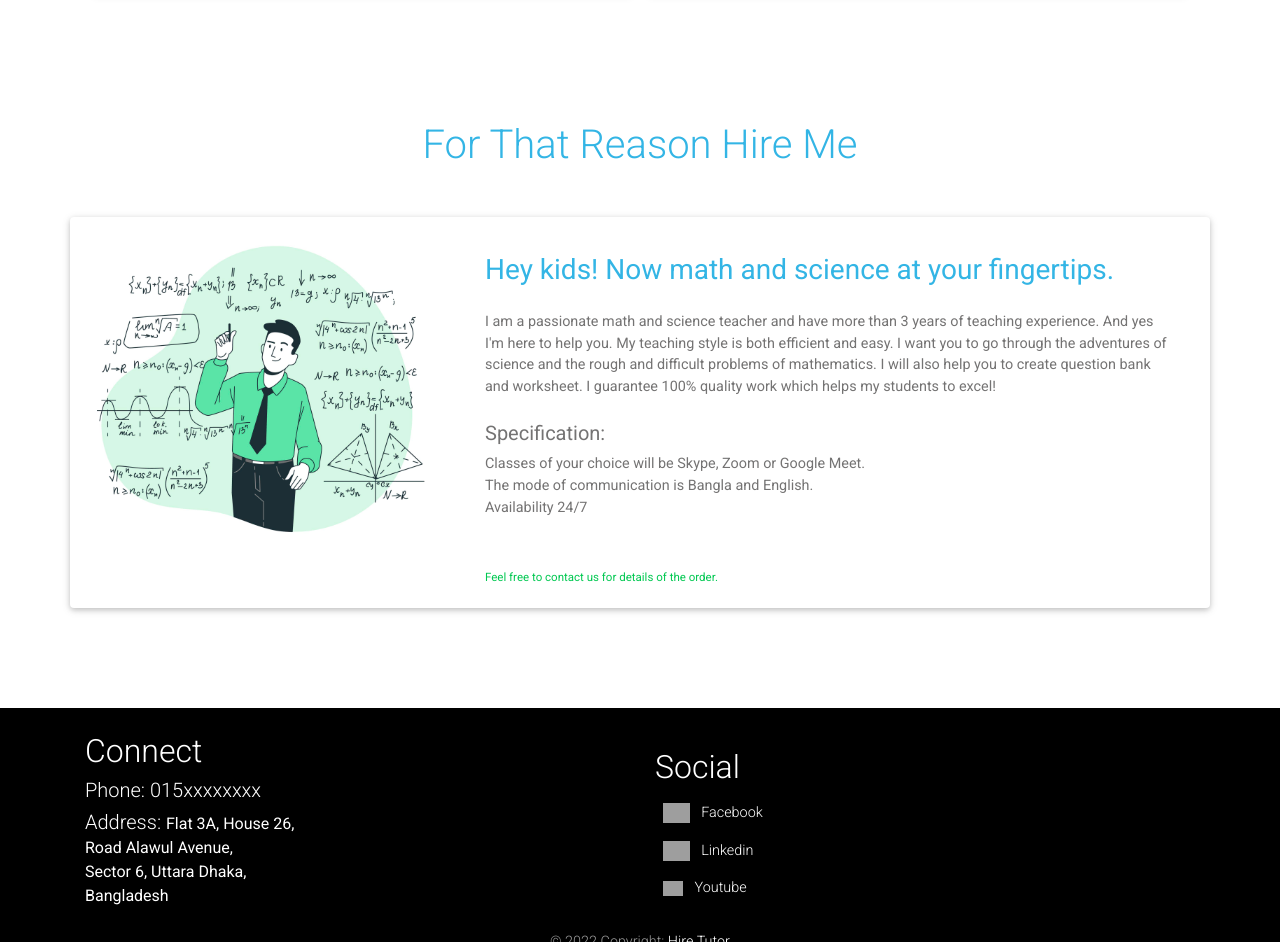
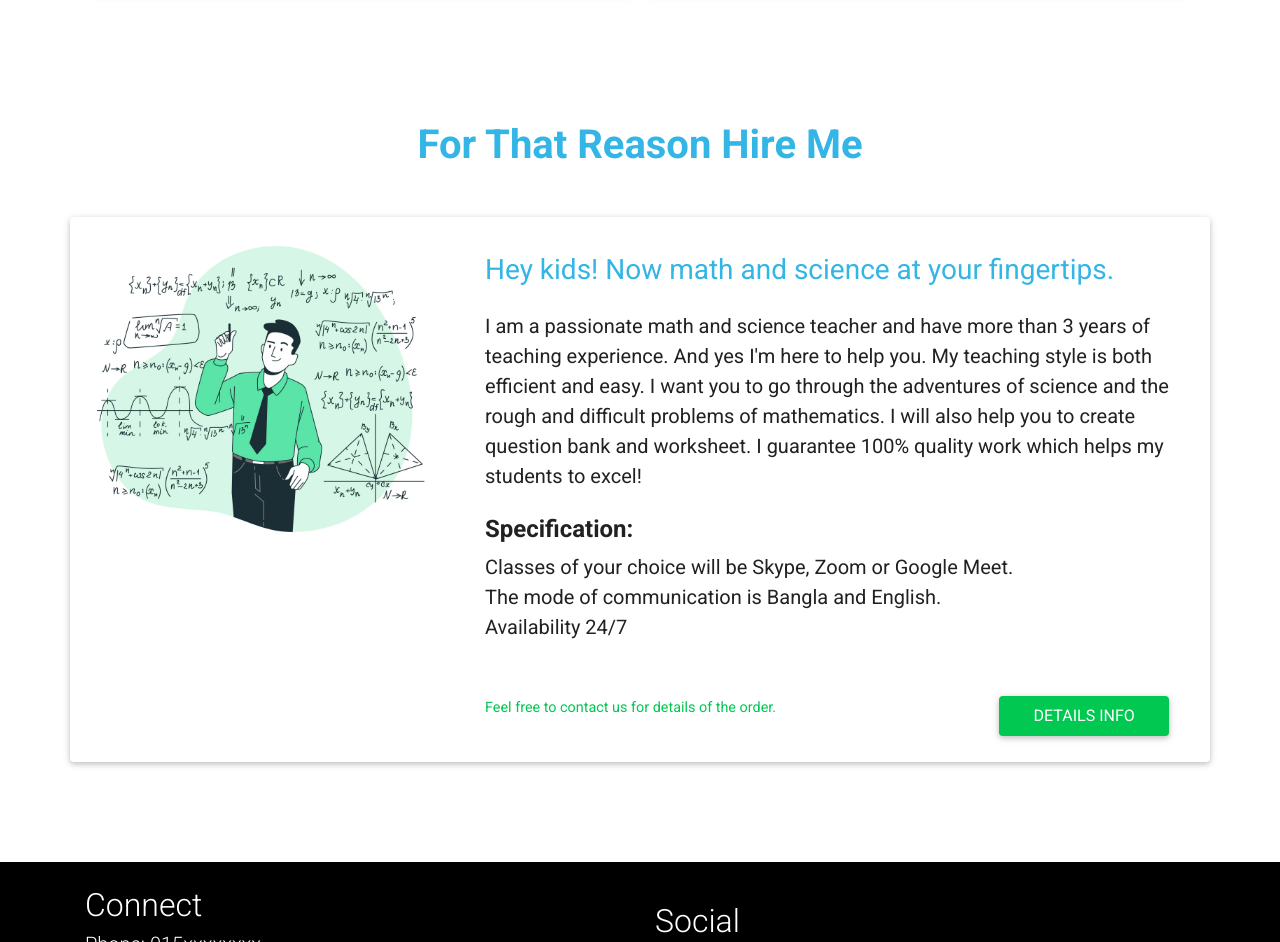
Before and after one commit to Shahriyar-Hosen/hire-tutor, a React (Create React App) app: page / in a window 1280 px wide. Shown: the part 1520-2462 px from the top of the page. Built offline with nearby package versions, Linux system fonts and the light colour scheme; grey boxes are pictures that could not be loaded.

Commit message:
create User With Email And Password add

```diff
--- a/src/Components/Home/HireMe/HireMe.js
+++ b/src/Components/Home/HireMe/HireMe.js
@@ -1,10 +1,11 @@
 import React from "react";
+import { Link } from "react-router-dom";
 import image from "../../../images/math-and-science.jpg";
 
 const HireMe = () => {
   return (
     <div className="m-t-b">
-      <h1 className="text-info text-center">For That Reason Hire Me</h1>
+      <h1 className="text-info text-center fw-bold">For That Reason Hire Me</h1>
       <div className="card my-5 container">
         <div className="row g-0">
           <div className="col-md-4">
@@ -15,7 +16,7 @@ const HireMe = () => {
               <h3 className="card-title text-info mt-3">
                 Hey kids! Now math and science at your fingertips.
               </h3>
-              <div className="card-text mt-4">
+              <div className="card-text mt-4 fs-5 text-dark">
                 <p>
                   I am a passionate math and science teacher and have more than
                   3 years of teaching experience. And yes I'm here to help you.
@@ -26,7 +27,7 @@ const HireMe = () => {
                   which helps my students to excel!
                 </p>
 
-                <h5 className="mt-4">Specification:</h5>
+                <h5 className="mt-4 fs-4 fw-bold">Specification:</h5>
 
                 <p className="mb-5">
                   Classes of your choice will be Skype, Zoom or Google Meet.{" "}
@@ -35,11 +36,14 @@ const HireMe = () => {
                   Availability 24/7
                 </p>
               </div>
-              <p className="card-text">
-                <small className="text-success ">
+              <div className="d-md-flex justify-content-between align-items-center text-center">
+                <p className="card-text text-success ">
                   Feel free to contact us for details of the order.
-                </small>
-              </p>
+                </p>
+                <Link to="/about" className="btn btn-success fs-6 py-2 rounded">
+                  Details info
+                </Link>
+              </div>
             </div>
           </div>
         </div>
--- /dev/null
+++ b/src/Components/Shared/Loading/Loading.js
@@ -0,0 +1,16 @@
+
+import React from "react";
+import { Spinner } from "react-bootstrap";
+
+const Loading = () => {
+  return (
+    <div
+      style={{ height: "300px" }}
+      className="w-100 d-flex justify-content-center align-items-center"
+    >
+      <Spinner animation="border" variant="primary" />
+    </div>
+  );
+};
+
+export default Loading;
--- a/src/Components/User/Signup/Signup.js
+++ b/src/Components/User/Signup/Signup.js
@@ -4,10 +4,22 @@ import { Link } from "react-router-dom";
 import SocialLogin from "../SocialLogin/SocialLogin";
 import signup1 from "../../../images/Login/Signup.jpg";
 import signup2 from "../../../images/Login/sign-up.jpg";
+import { useCreateUserWithEmailAndPassword } from "react-firebase-hooks/auth";
+import auth from "../../../Firebase.init/Firebase.init";
+import Loading from "../../Shared/Loading/Loading";
 
 const Signup = () => {
   const [agree, setAgree] = useState(false);
+  const [createUserWithEmailAndPassword, user, loading, error] =
+    useCreateUserWithEmailAndPassword(auth);
+
   const handleSubmit = (event) => {
+    const name = event.target.name.value;
+    const email = event.target.email.value;
+    const password = event.target.password.value;
+
+    createUserWithEmailAndPassword(email, password);
+    console.log(name, email, password);
     event.preventDefault();
   };
   return (
@@ -36,24 +48,36 @@ const Signup = () => {
                   Please Sign Up
                 </h1>
                 <Form onSubmit={handleSubmit}>
-                  <Form.Group className="mb-3 mt-3" controlId="formBasicName">
+                  <Form.Group
+                    className="mb-3 mt-3  fs-5"
+                    controlId="formBasicName"
+                  >
                     <Form.Control
                       type="text"
+                      name="name"
                       className="py-4"
                       placeholder="Enter your name"
                     />
                   </Form.Group>
-                  <Form.Group className="mb-3 mt-3" controlId="formBasicEmail">
+                  <Form.Group
+                    className="mb-3 mt-3  fs-5"
+                    controlId="formBasicEmail"
+                  >
                     <Form.Control
                       type="email"
+                      name="email"
                       className="py-4"
                       placeholder="Enter email"
                     />
                   </Form.Group>
 
-                  <Form.Group className="mb-3" controlId="formBasicPassword">
+                  <Form.Group
+                    className="mb-3 fs-5"
+                    controlId="formBasicPassword"
+                  >
                     <Form.Control
                       type="password"
+                      name="password"
                       className="py-4"
                       placeholder="Password"
                     />
@@ -80,7 +104,6 @@ const Signup = () => {
                   Already have an account?
                   <Link
                     to="/login"
-                    //   onClick={handleNavigate}
                     className="text-primary text-decoration-none px-2"
                   >
                     Please Login
```
